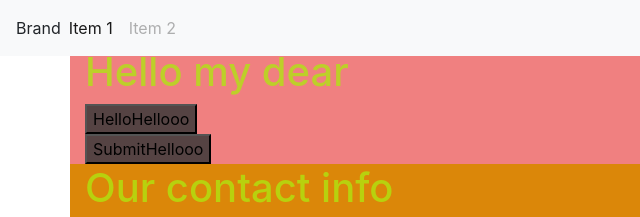
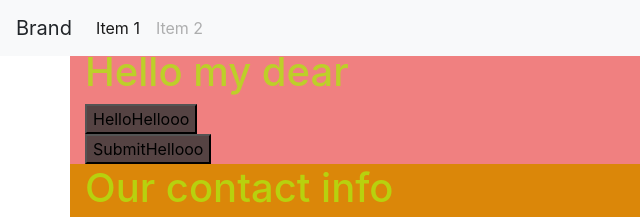
Before and after one commit to cdryampi/sass, a website: page src/index.html in a window 1280 px wide. Shown: the top 217 px of the page, 0-640 px from the left. Drawn offline with nearby package versions, Linux system fonts and the light colour scheme.

Commit message:
package.json -> David

```diff
--- a/src/index.html
+++ b/src/index.html
@@ -11,8 +11,8 @@
 </head>
 
 <body>
-    <nav class="navbar navbar-expand-lg navbar-light bg-light fixed-top >
-        <a class=" navbar-brand ">Brand</a>
+    <nav class="navbar navbar-expand-lg navbar-light bg-light fixed-top">
+        <a class="navbar-brand">Brand</a>
         <button class="navbar-toggler " data-target="#my-nav " data-toggle="collapse " aria-controls="my-nav " aria-expanded="false " aria-label="Toggle navigation ">
             <span class="navbar-toggler-icon "></span>
         </button>
@@ -27,7 +27,7 @@
             </ul>
         </div>
     </nav>
-    <div class="container mt-5 ">
+    <div class="container mt-5">
         <div class="row ">
             <header class="col-12 ">
                 <h1>Hello my dear</h1>
```
Also changed, not shown: package.json (+4 -3 lines), 1 other file.
